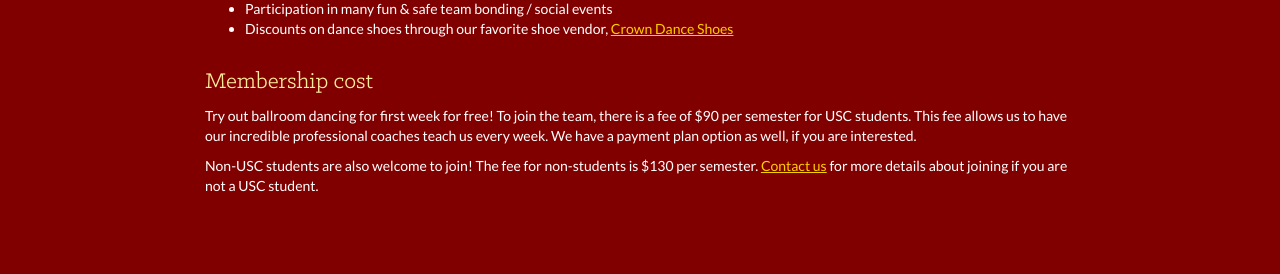
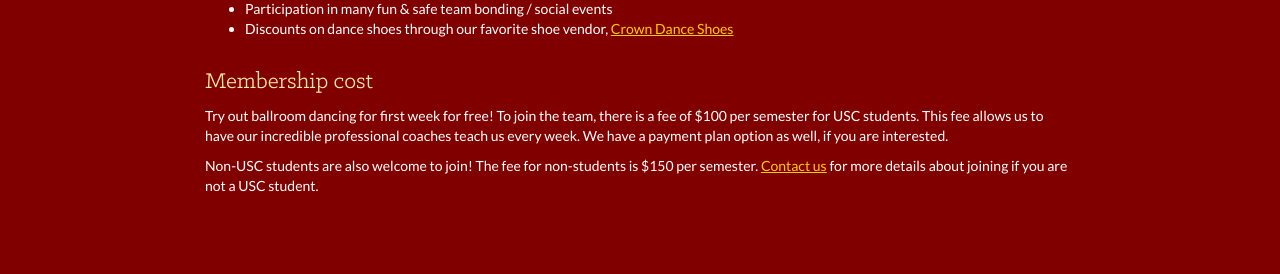
Before and after one commit to uscballroom/uscballroom.github.io, a Jekyll site: the page built from _pages/join.html, in a window 1280 px wide. Shown: the part 627-901 px from the top of the page. Built offline with Jekyll 4.4.1, drawn with Linux system fonts in a browser that asks for light colours; some web fonts are replaced.

Commit message:
Updated Prices
Non-student prices may be inaccurate

```diff
--- a/_pages/join.html
+++ b/_pages/join.html
@@ -18,6 +18,6 @@ title: Join
     <li>Discounts on dance shoes through our favorite shoe vendor, <a href="http://www.crowndanceshoes.com/" target="_blank">Crown Dance Shoes</a></li>
   </ul>
   <h3>Membership cost</h3>
-  <p>Try out ballroom dancing for first week for free! To join the team, there is a fee of $90 per semester for USC students. This fee allows us to have our incredible professional coaches teach us every week. We have a payment plan option as well, if you are interested.</p>
-  <p>Non-USC students are also welcome to join! The fee for non-students is $130 per semester. <a href="{{site.github.url}}/contact">Contact us</a> for more details about joining if you are not a USC student.</p>
+  <p>Try out ballroom dancing for first week for free! To join the team, there is a fee of $100 per semester for USC students. This fee allows us to have our incredible professional coaches teach us every week. We have a payment plan option as well, if you are interested.</p>
+  <p>Non-USC students are also welcome to join! The fee for non-students is $150 per semester. <a href="{{site.github.url}}/contact">Contact us</a> for more details about joining if you are not a USC student.</p>
 </div>
```
